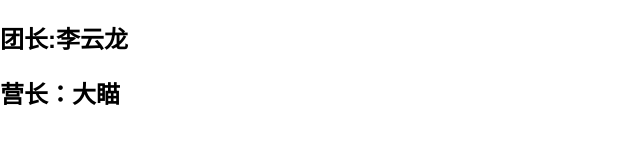
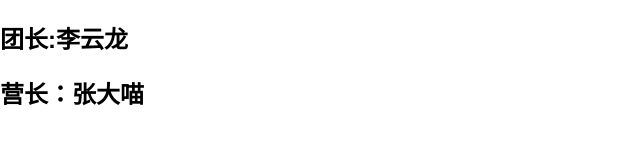
Before and after one commit to Jettfeng/react-node, a React app in the folder app/: page / in a window 1280 px wide. Shown: the top 165 px of the page, without its empty margins (0-640 px from the left). Built offline with nearby package versions, Linux system fonts and the light colour scheme.

Commit message:
提交3-2

```diff
--- a/app/src/App.js
+++ b/app/src/App.js
@@ -6,7 +6,7 @@ class App extends Component {
     return (
       <div>
         <h2>团长:{boss}</h2>
-        <One />
+        <One boss='张大喵' />
       </div>
     );
   }
@@ -14,8 +14,7 @@ class App extends Component {
 
 class One extends Component {
   render () {
-    const boss = '大瞄';
-    return <h2>营长：{boss}</h2>;
+    return <h2>营长：{this.props.boss}</h2>;
   }
 }
 
```
Also changed, not shown: 1 other file (tests, documents, lock files or other folders).
